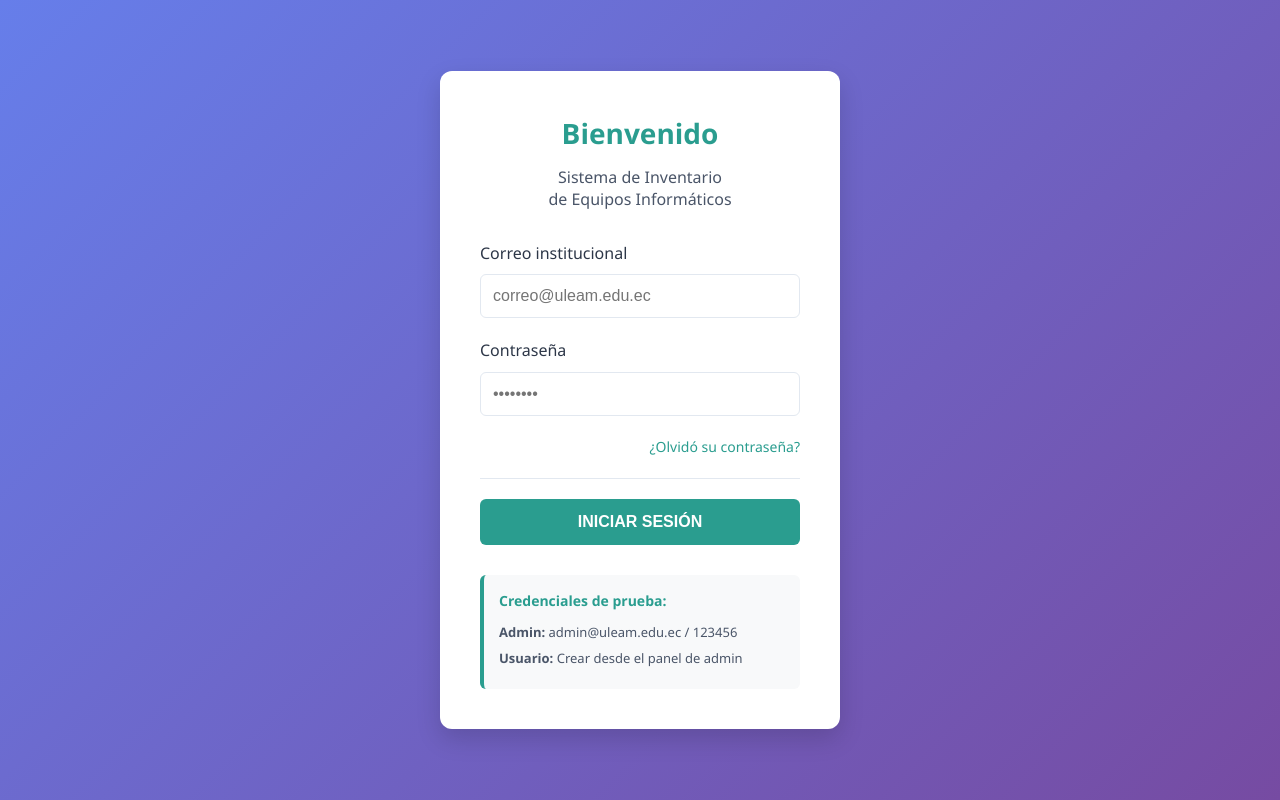
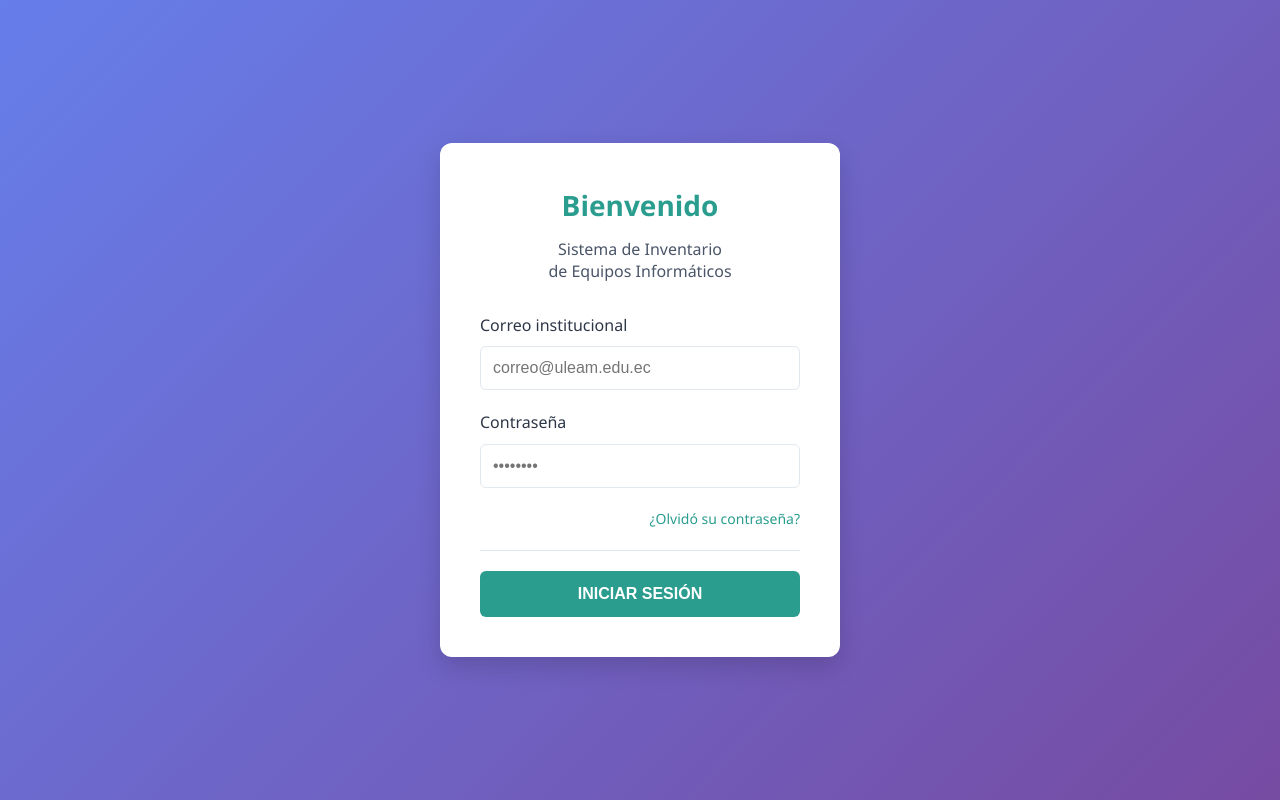
Before and after one commit to JelexS/gestion-equipos, a Vue app: page /login in a window 1280 px wide. Built offline with nearby package versions, Linux system fonts and the light colour scheme.

Commit message:
changes login

```diff
--- a/src/views/LoginView.vue
+++ b/src/views/LoginView.vue
@@ -47,13 +47,6 @@
           {{ loginError }}
         </div>
       </form>
-
-      <!-- Credenciales de prueba -->
-      <div class="demo-credentials">
-        <h4>Credenciales de prueba:</h4>
-        <p><strong>Admin:</strong> admin@uleam.edu.ec / 123456</p>
-        <p><strong>Usuario:</strong> Crear desde el panel de admin</p>
-      </div>
     </div>
   </div>
 </template>
```
